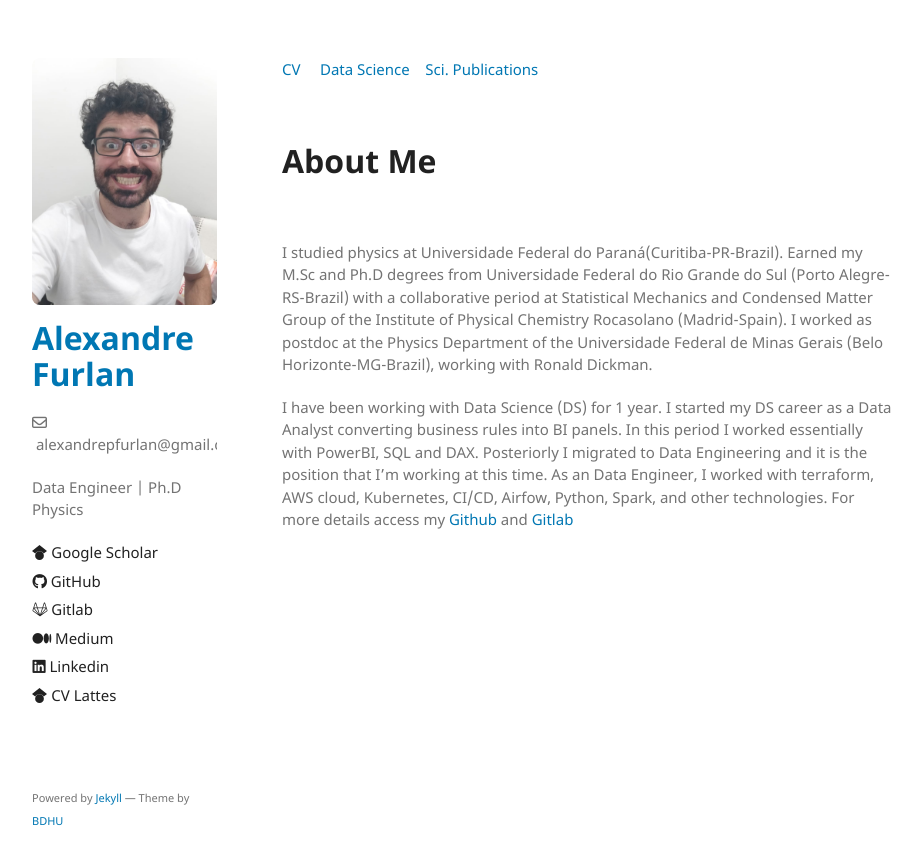
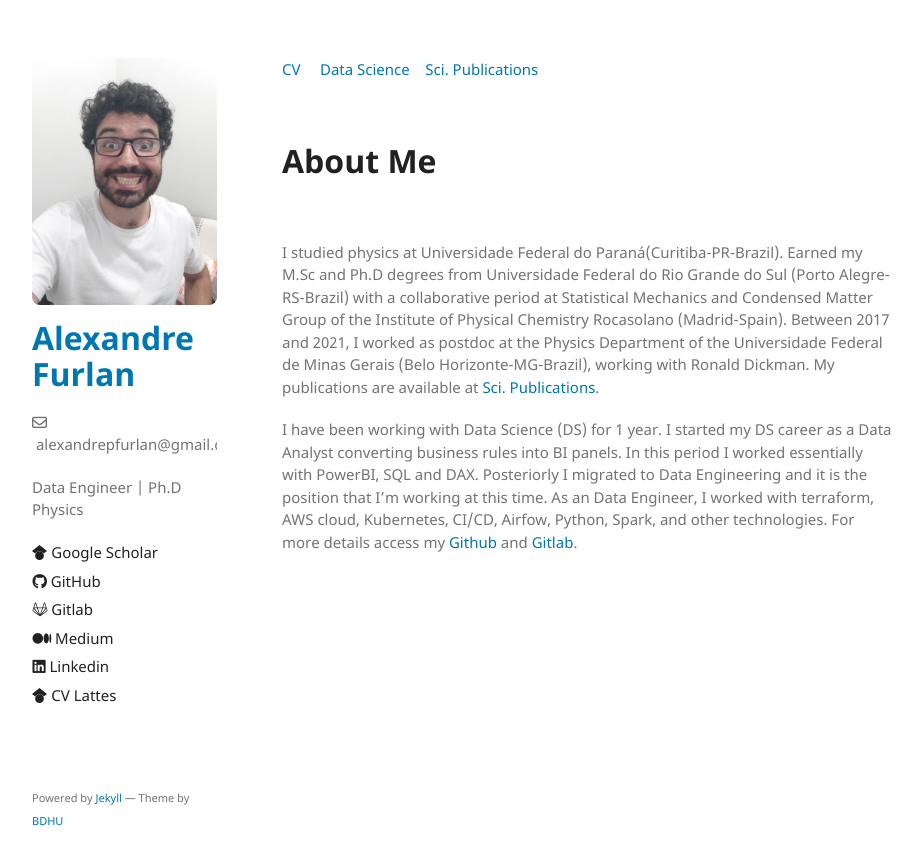
Before and after one commit to apfurlan/apfurlan.github.io, a Jekyll site: the page built from index.md, in a window 1280 px wide. Shown: the top 865 px of the page, without its empty margins (178-1100 px from the left). Built offline with Jekyll 4.4.1, drawn with Linux system fonts in a browser that asks for light colours.

Commit message:
init commit

```diff
--- a/index.md
+++ b/index.md
@@ -19,14 +19,17 @@ layout: default
 
 I studied physics at Universidade Federal do Paraná(Curitiba-PR-Brazil). Earned my  M.Sc and Ph.D degrees from Universidade Federal do Rio Grande do Sul (Porto Alegre-RS-Brazil) with a collaborative period at Statistical
 Mechanics and Condensed Matter Group of the Institute of Physical
-Chemistry Rocasolano (Madrid-Spain). I worked as postdoc at the Physics Department of the Universidade Federal de Minas Gerais (Belo Horizonte-MG-Brazil), working with Ronald Dickman.
+Chemistry Rocasolano (Madrid-Spain). Between 2017 and 2021, I worked as postdoc at the Physics Department of the Universidade Federal de Minas Gerais (Belo Horizonte-MG-Brazil), working with Ronald Dickman. My
+publications are available at [Sci. Publications](./phy-pub-page.md).
 
 
 
-I have been working with Data Science (DS) for 1 year. I started my DS career as a Data Analyst converting business rules into BI panels. In this period I worked essentially with PowerBI, SQL and DAX. Posteriorly I migrated to Data Engineering and it is the position that I'm working at
-this time. As an Data Engineer, I worked with terraform, AWS cloud, Kubernetes, CI/CD, Airfow, Python, Spark, and other technologies.
+I have been working with Data Science (DS) for 1 year. I started my DS career as a Data Analyst converting business rules into BI panels. In
+this period I worked essentially with PowerBI, SQL and DAX. Posteriorly I migrated to Data Engineering and it is the position that I'm working at
+this time. As an Data Engineer, I worked with terraform, AWS cloud,
+Kubernetes, CI/CD, Airfow, Python, Spark, and other technologies.
 For more details access my [Github](https://github.com/apfurlan)
-and [Gitlab](https://gitlab.com/apfurlan)
+and [Gitlab](https://gitlab.com/apfurlan).
 
 
 
```
Also changed, not shown: dts-pub-page.md (+3 -0 lines).
